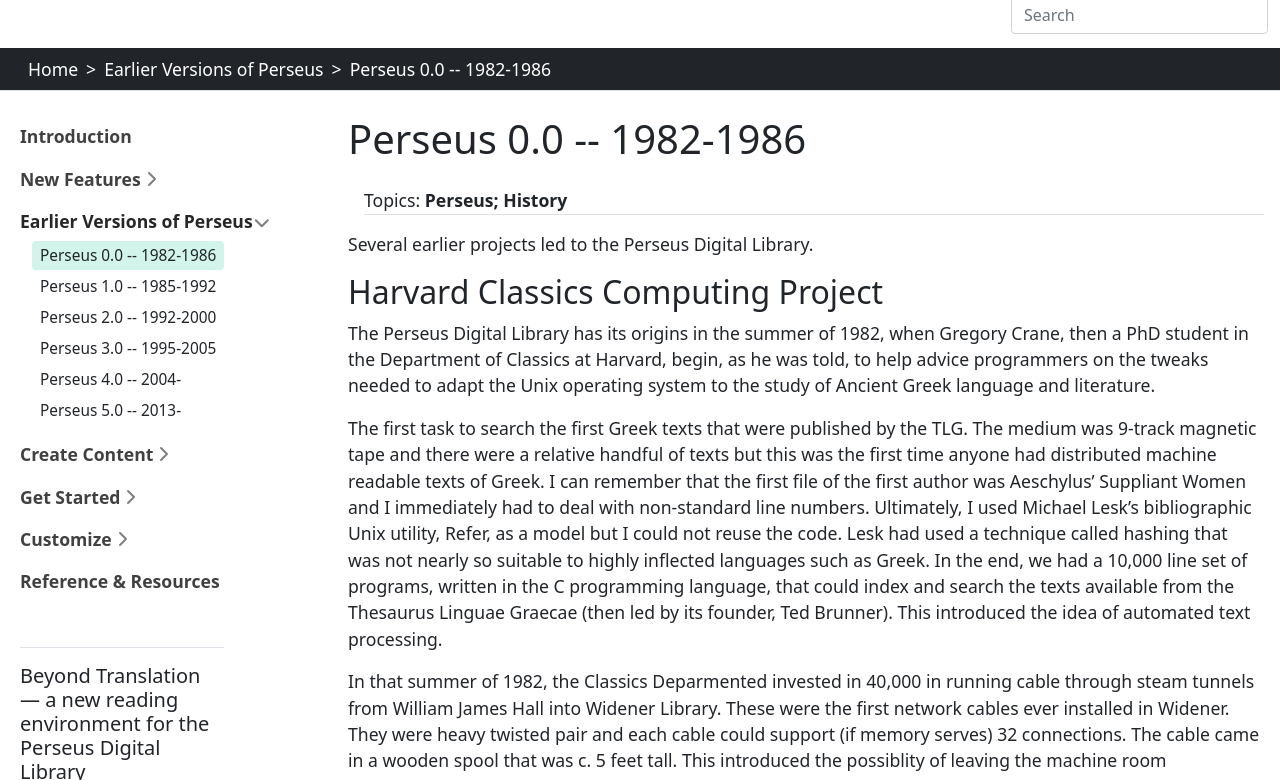
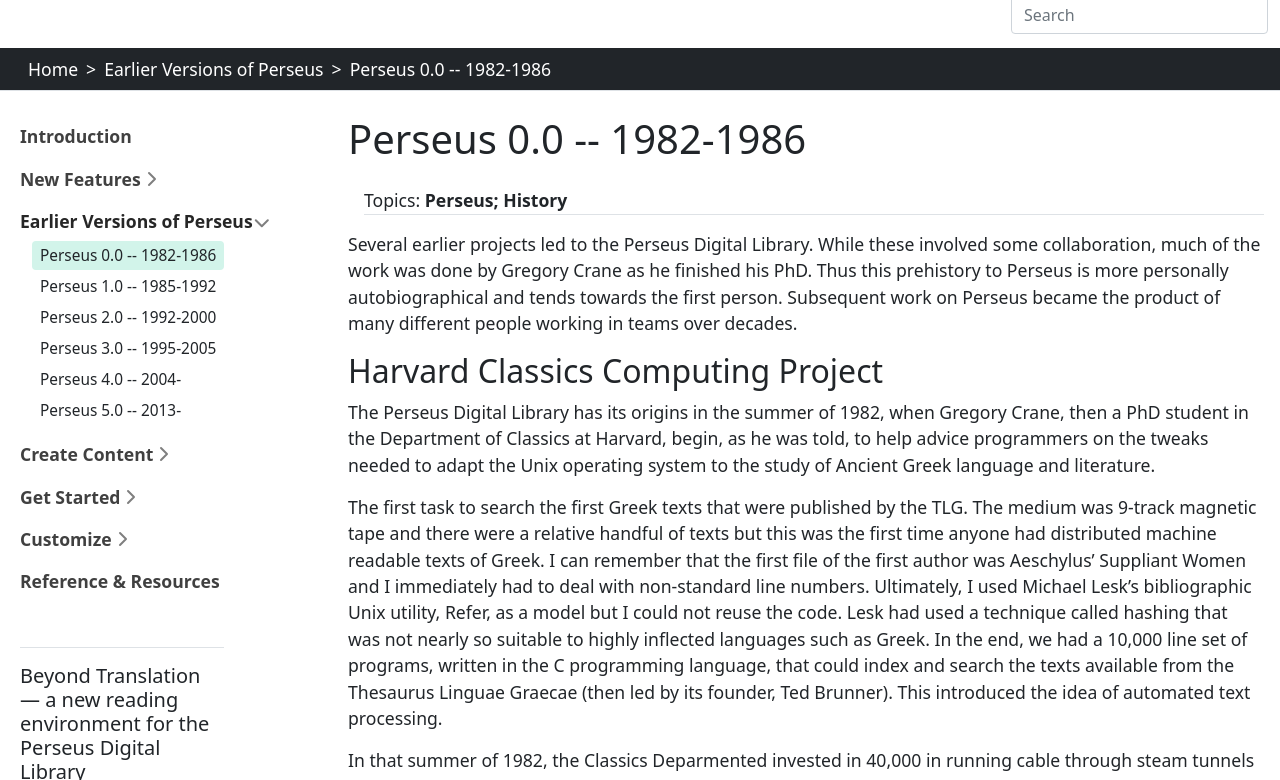
Before and after one commit to gregorycrane/BeyondTranslation, a Jekyll site: the page built from content/pershist/overview.md, in a window 1280 px wide and 900 px high, cut to the strip 120-900 px from the top of the window. Built offline with Jekyll 4.4.1, drawn with Linux system fonts in a browser that asks for light colours.

Commit message:
Update overview.md

```diff
--- a/content/pershist/overview.md
+++ b/content/pershist/overview.md
@@ -5,7 +5,8 @@ title: Perseus 0.0 -- 1982-1986
 topics: Perseus; History
 ---
 
-Several earlier projects led to the Perseus Digital Library.
+Several earlier projects led to the Perseus Digital Library. While these involved some collaboration, much of the work was done by Gregory Crane as he finished his PhD. Thus this prehistory to Perseus is more personally autobiographical and tends towards the first person. Subsequent work on Perseus became the product of many different people working in teams over decades.
+
 ## Harvard Classics Computing Project
 
 The Perseus Digital Library has its origins in the summer of 1982, when Gregory Crane, then a PhD student in the Department of Classics at Harvard, begin, as
```
